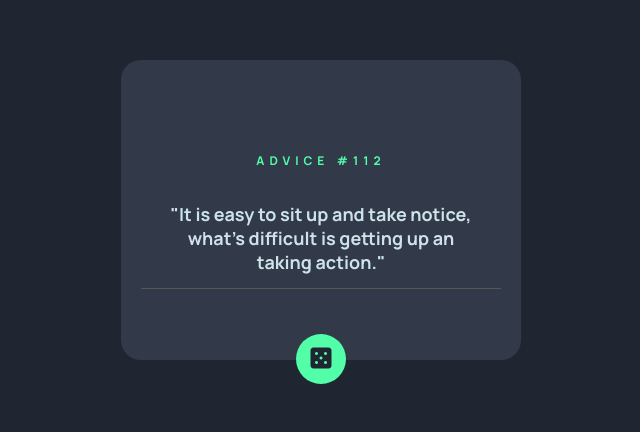
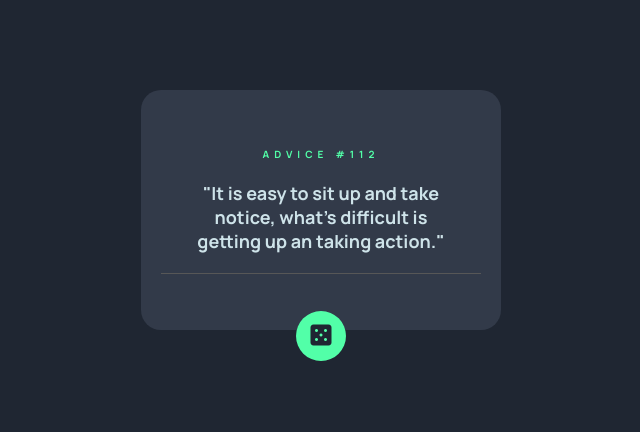
Before and after one commit to cezarviana/challenge-frontend-mentor-advice-card, a plain HTML site: page index.html in a window 1280 px wide. Shown: the part 190-622 px from the top of the page, without its empty margins (319-959 px from the left). Drawn offline with Linux system fonts and the light colour scheme.

Commit message:
correções no card, borda e distância entre elementos

```diff
--- a/css/style.css
+++ b/css/style.css
@@ -16,34 +16,34 @@ body{
 
 .advice-card{
     background-color: var(--advice-card-color);
-    height: 300px;
-    width: 400px;
+    height: 240px;
+    width: 360px;
     padding: 20px;
+    border: 20px;
     border-radius: 20px;
 }
 
 .advice-number{
     color: var(--advice-dice-color);
-    padding: 20px;
-    font-size: 12px;
+    height:33%;
+    font-size: 10px;
     letter-spacing: 5px;
 }
 
 .advice{
     color: var(--text-color);
-    height: 100px;
+    height: 33%;
+    text-align: center;
     padding: 20px;
-    text-align: center;
     border-bottom: solid;
     border-width: 1px;
     border-color: rgb(87, 87, 87);
-
 }
 
 .bottom-card{
     position: absolute;
-    width: 360px;
-    height: 140px;
+    width: 320px;
+    height: 125px;
 }
 
 .card-dice{
```
